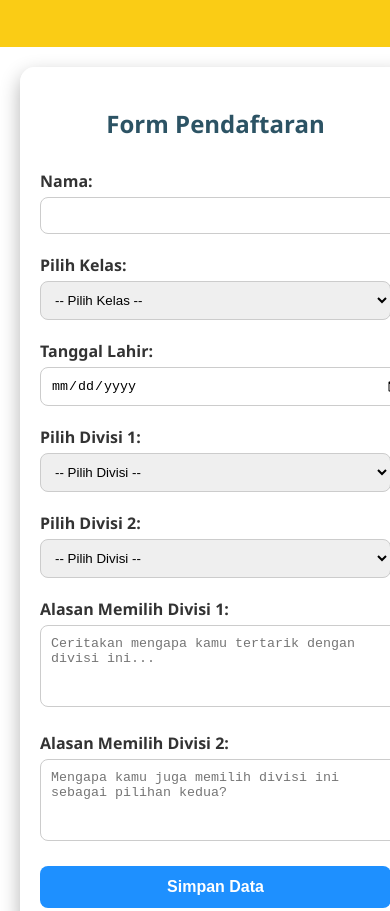
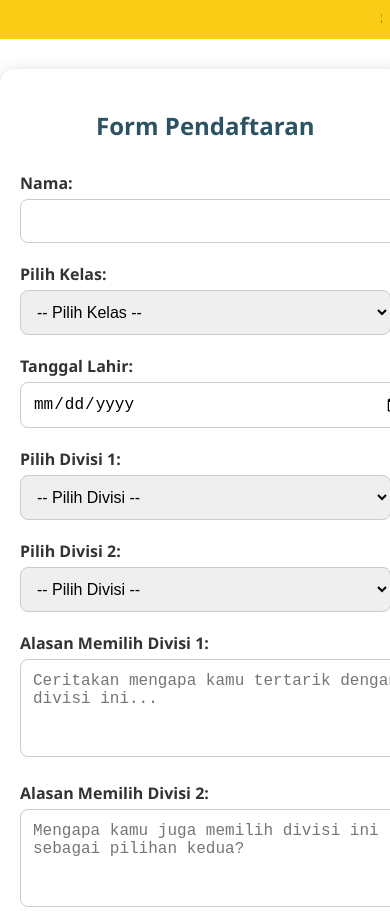
Before and after one commit to Vigprogen9/PPCAB1, a plain HTML site: page index.html in a window 390 px wide. Shown: the top 911 px of the page. Drawn offline with Linux system fonts and the light colour scheme.

Commit message:
Update index.html

```diff
--- a/index.html
+++ b/index.html
@@ -10,9 +10,9 @@
   <link rel="icon" type="image/png" sizes="192x192" href="Logo.png" />
   <link rel="apple-touch-icon" sizes="180x180" href="Logo.png" />
   <link rel="shortcut icon" href="Logo.png" />
+  <meta name="theme-color" content="#facc15" />
 
   <style>
-    /* --- Layout Umum --- */
     body {
       margin: 0;
       padding: 0;
@@ -27,6 +27,7 @@
       font-weight: bold;
       padding: 10px;
       text-align: center;
+      font-size: 16px;
     }
 
     #footer {
@@ -36,7 +37,6 @@
       font-size: 14px;
     }
 
-    /* --- Form Container --- */
     #form-container {
       width: 90%;
       max-width: 800px;
@@ -69,6 +69,7 @@
       border: 1px solid #ccc;
       border-radius: 8px;
       transition: all 0.3s ease-in-out;
+      font-size: 16px;
     }
 
     input[type="text"]:focus,
@@ -102,7 +103,6 @@
       cursor: wait;
     }
 
-    /* --- Modal (Sukses) --- */
     .modal {
       display: none;
       position: fixed;
@@ -163,7 +163,6 @@
       background-color: #128C7E;
     }
 
-    /* --- Loading Spinner --- */
     #loadingSpinner {
       display: none;
       position: fixed;
@@ -188,7 +187,6 @@
       animation: spin 1s linear infinite, popIn 0.3s ease-out;
     }
 
-    /* --- Animasi --- */
     @keyframes spin {
       0% {
         transform: rotate(0deg);
@@ -223,22 +221,54 @@
 
     @media (max-width: 600px) {
       #form-container {
-        margin: 20px;
+        width: 95%;
+        margin: 30px auto;
         padding: 20px;
+      }
+
+      input[type="text"],
+      input[type="date"],
+      select,
+      textarea {
+        font-size: 16px;
+        padding: 12px;
+      }
+
+      input[type="submit"] {
+        font-size: 18px;
+        padding: 14px;
+      }
+
+      textarea {
+        resize: vertical;
+      }
+
+      #running-text {
+        font-size: 14px;
+        padding: 8px;
+      }
+
+      .modal-content {
+        width: 95%;
+        margin-top: 40%;
+      }
+
+      #joinWhatsApp {
+        width: 100%;
+        padding: 12px;
+        font-size: 16px;
       }
     }
   </style>
 </head>
 
 <body>
-  <!-- Running Text -->
   <div id="running-text">
     <marquee behavior="scroll" direction="left">
       Selamat Datang di Form Pendaftaran Vigara Production! Pastikan data yang kamu isi benar ya!, Serta jangan lupa Gabung Ke Groupnya!
     </marquee>
   </div>
 
-  <!-- Form Pendaftaran -->
   <div id="form-container">
     <h2>Form Pendaftaran</h2>
     <form id="myForm">
@@ -267,7 +297,7 @@
         <option value="Scriptwriter">Scriptwriter</option>
         <option value="Editor">Editor</option>
         <option value="Design Visual">Design Visual</option>
-         <option value="Design Visual">TIDAK MEMILIH</option>
+        <option value="TIDAK MEMILIH">TIDAK MEMILIH</option>
       </select>
 
       <label for="divisi_2">Pilih Divisi 2:</label>
@@ -285,7 +315,6 @@
     </form>
   </div>
 
-  <!-- Modal Sukses -->
   <div id="successModal" class="modal">
     <div class="modal-content">
       <div class="checkmark"></div>
@@ -295,17 +324,14 @@
     </div>
   </div>
 
-  <!-- Spinner -->
   <div id="loadingSpinner">
     <div class="spinner"></div>
   </div>
 
-  <!-- Footer -->
   <div id="footer">
     &copy; 2025 Vigara Production. All rights reserved.
   </div>
 
-  <!-- Script -->
   <script>
     const form = document.getElementById('myForm');
     const modal = document.getElementById('successModal');
```
